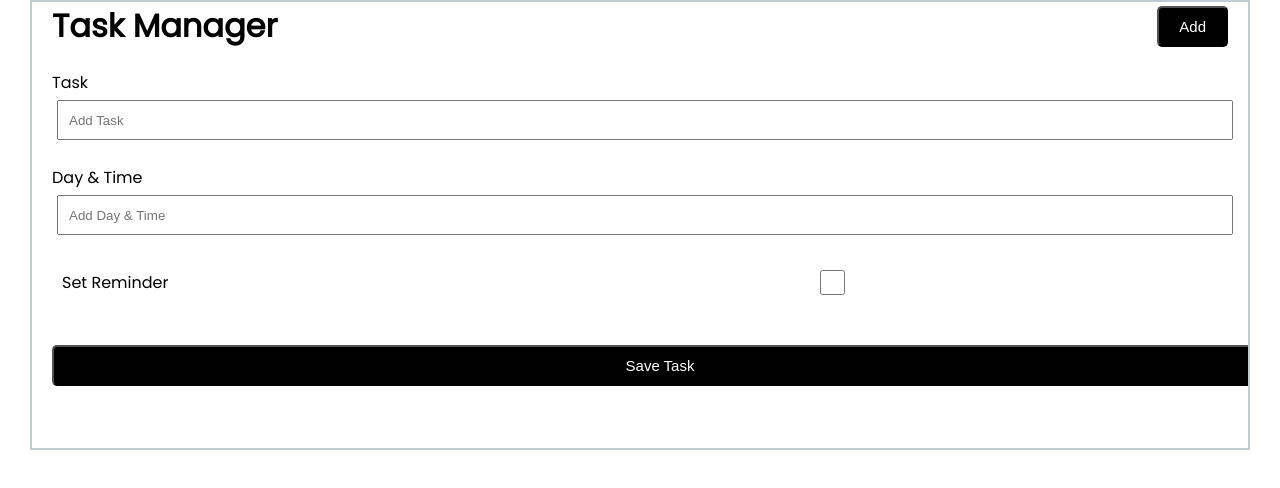
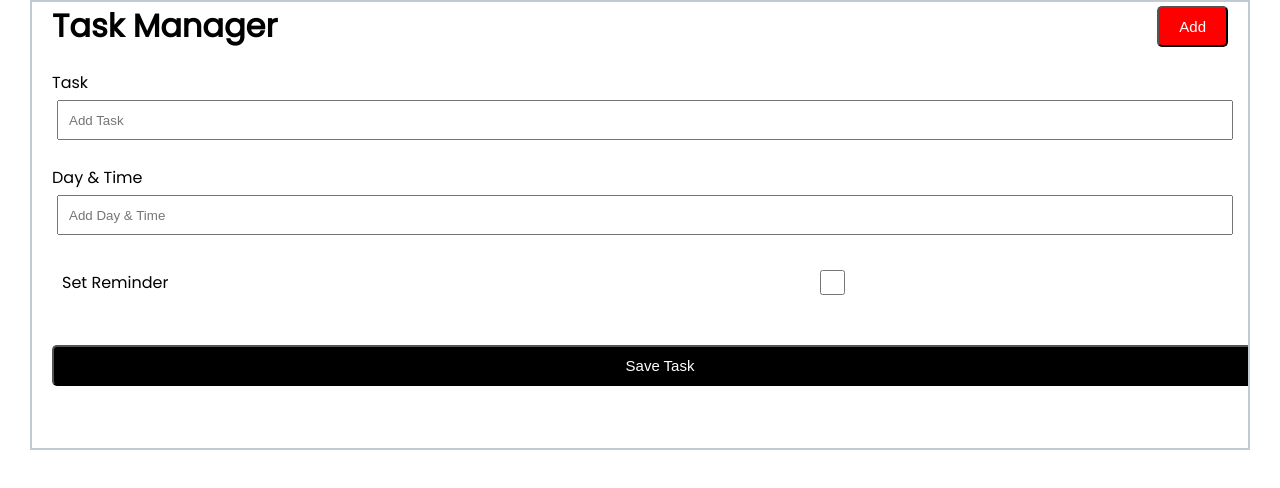
Before and after one commit to ZakiyaA/Daily-notes, a React (Create React App) app: page / in a window 1280 px wide. Shown: the top 488 px of the page. Built offline with nearby package versions, Linux system fonts and the light colour scheme.

Commit message:
create add task component

```diff
--- a/src/App.js
+++ b/src/App.js
@@ -2,7 +2,7 @@ import React from "react";
 import { Footer } from "./components/Footer.jsx";
 import { Header } from "./components/Header.jsx";
 import { Input } from "./components/Input.jsx";
-
+import Task from "./components/Task.jsx";
 
 function App() {
   return (
@@ -11,6 +11,7 @@ function App() {
      <Header />
      <Input />
      <Footer />
+     <Task />
     </div>
     </div>
   );
--- a/src/components/Button.jsx
+++ b/src/components/Button.jsx
@@ -1,7 +1,12 @@
 import React from 'react'
 
-export const Button = () => {
+export const Button = ({color, title, onClick}) => {
   return (
-    <button className='btn'> Add</button>
+    <button className='btn'
+      style={{backgroundColor: color}}
+      onClick= {onClick}
+      >
+      {title}
+    </button>
   )
 }
--- a/src/components/Header.jsx
+++ b/src/components/Header.jsx
@@ -4,10 +4,13 @@ import { Button } from './Button';
 
 
 export const Header = () => {
+  const onClick = () => {
+    console.log("Clicked");
+  }
   return (
-    <div className="header">
+    <header className="header">
         <h1 className="title">Task Manager</h1>
-        <Button />
-    </div>
+        <Button color='red' title='Add' onClick={onClick}/>
+    </header>
   )
 }
--- /dev/null
+++ b/src/components/Task.jsx
@@ -0,0 +1,29 @@
+const tasks = [
+    {
+        id: 1,
+        title: 'Doctor Appoinment',
+        day: 'August 12 @ 2:30pm',
+        remider: true,
+    },
+    {
+        id: 2,
+        title: '30days coding ',
+        day: 'July 12 @ 9:30pm',
+        remider: true,
+    }
+];
+
+
+
+const Task = () => {
+  return (
+      <>
+    {tasks.map((task) => (
+        <h3>{task.day} </h3>
+        ))}
+
+      </>
+  );
+    }
+
+export default Task;
--- a/src/index.css
+++ b/src/index.css
@@ -17,7 +17,7 @@ body {
 
 .container {
   height: 200px;
-  min-width: 700px;
+  min-width: 500px;
   min-height: 450px;
   border: 2px solid rgb(195, 202, 209);
   margin:  auto 30px;
--- a/src/index.js
+++ b/src/index.js
@@ -2,7 +2,7 @@ import React from 'react';
 import ReactDOM from 'react-dom/client';
 import './index.css';
 import App from './App';
-import reportWebVitals from './reportWebVitals';
+
 
 const root = ReactDOM.createRoot(document.getElementById('root'));
 root.render(
@@ -14,4 +14,3 @@ root.render(
 // If you want to start measuring performance in your app, pass a function
 // to log results (for example: reportWebVitals(console.log))
 // or send to an analytics endpoint. Learn more: https://bit.ly/CRA-vitals
-reportWebVitals();
```
